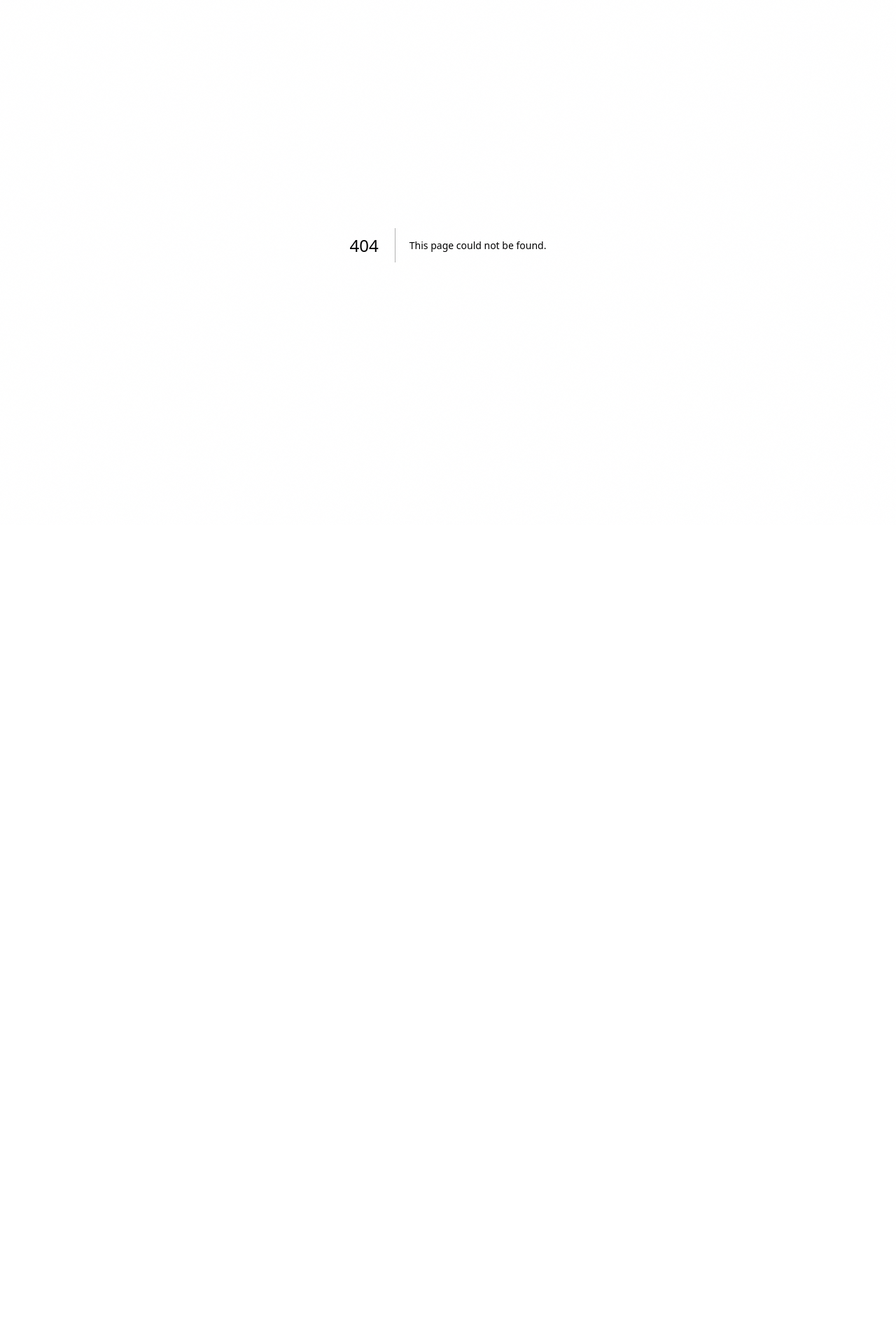
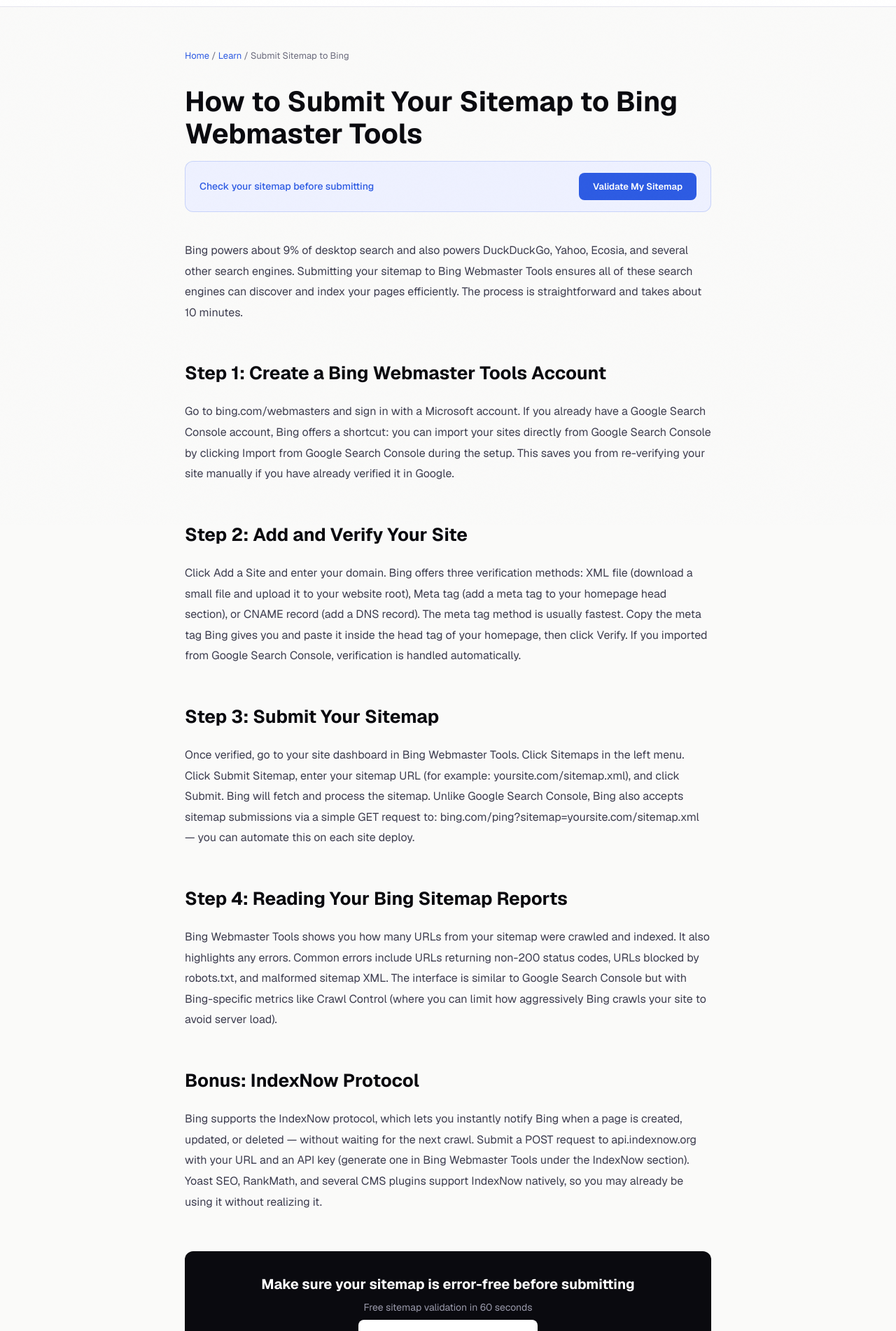
Before and after one commit to Watermelon-Coctail-Bar/sitemap-fixer, a Next.js app: page /learn/submit-sitemap-bing in a window 1280 px wide. Before the commit this address had no page. Shown: the part 50-1952 px from the top of the page at 70% size. Before the commit the page ends 800 px from the top, so only its background shows below. Built offline with nearby package versions, Linux system fonts and the light colour scheme.

Commit message:
Create page.tsx

```diff
--- /dev/null
+++ b/src/app/learn/submit-sitemap-bing/page.tsx
@@ -0,0 +1,45 @@
+import type { Metadata } from 'next';
+export const metadata: Metadata = {
+  title: 'How to Submit Your Sitemap to Bing Webmaster Tools | SitemapFixer',
+  description: "Step-by-step guide to submitting your XML sitemap to Bing Webmaster Tools. Includes how to verify your site, submit the sitemap, and read the reports.",
+  alternates: { canonical: 'https://sitemapfixer.com/learn/submit-sitemap-bing' },
+};
+export default function Page() {
+  return (
+    <div style={{ maxWidth: 800, margin: '0 auto', padding: '60px 24px' }}>
+      <nav style={{ fontSize: 13, color: '#6b6b7d', marginBottom: 32 }}>
+        <a href="/" style={{ color: '#2d5be3', textDecoration: 'none' }}>Home</a>{' / '}
+        <a href="/learn" style={{ color: '#2d5be3', textDecoration: 'none' }}>Learn</a>{' / '}
+        <span>Submit Sitemap to Bing</span>
+      </nav>
+      <h1 style={{ fontSize: 40, fontWeight: 700, color: '#0a0a0f', marginBottom: 16, lineHeight: 1.15 }}>How to Submit Your Sitemap to Bing Webmaster Tools</h1>
+      <div style={{ background: '#eef1ff', border: '1px solid rgba(45,91,227,0.2)', borderRadius: 12, padding: '16px 20px', marginBottom: 40, display: 'flex', alignItems: 'center', justifyContent: 'space-between', gap: 16 }}>
+        <span style={{ fontSize: 14, color: '#2d5be3', fontWeight: 500 }}>Check your sitemap before submitting</span>
+        <a href="/" style={{ background: '#2d5be3', color: 'white', padding: '10px 20px', borderRadius: 8, textDecoration: 'none', fontWeight: 600, fontSize: 13 }}>Validate My Sitemap</a>
+      </div>
+      <div style={{ fontSize: 16, color: '#3d3d4f', lineHeight: 1.85 }}>
+        <p style={{ marginBottom: 24 }}>Bing powers about 9% of desktop search and also powers DuckDuckGo, Yahoo, Ecosia, and several other search engines. Submitting your sitemap to Bing Webmaster Tools ensures all of these search engines can discover and index your pages efficiently. The process is straightforward and takes about 10 minutes.</p>
+
+        <h2 style={{ fontSize: 26, fontWeight: 700, color: '#0a0a0f', marginTop: 48, marginBottom: 16 }}>Step 1: Create a Bing Webmaster Tools Account</h2>
+        <p style={{ marginBottom: 24 }}>Go to bing.com/webmasters and sign in with a Microsoft account. If you already have a Google Search Console account, Bing offers a shortcut: you can import your sites directly from Google Search Console by clicking Import from Google Search Console during the setup. This saves you from re-verifying your site manually if you have already verified it in Google.</p>
+
+        <h2 style={{ fontSize: 26, fontWeight: 700, color: '#0a0a0f', marginTop: 48, marginBottom: 16 }}>Step 2: Add and Verify Your Site</h2>
+        <p style={{ marginBottom: 24 }}>Click Add a Site and enter your domain. Bing offers three verification methods: XML file (download a small file and upload it to your website root), Meta tag (add a meta tag to your homepage head section), or CNAME record (add a DNS record). The meta tag method is usually fastest. Copy the meta tag Bing gives you and paste it inside the head tag of your homepage, then click Verify. If you imported from Google Search Console, verification is handled automatically.</p>
+
+        <h2 style={{ fontSize: 26, fontWeight: 700, color: '#0a0a0f', marginTop: 48, marginBottom: 16 }}>Step 3: Submit Your Sitemap</h2>
+        <p style={{ marginBottom: 24 }}>Once verified, go to your site dashboard in Bing Webmaster Tools. Click Sitemaps in the left menu. Click Submit Sitemap, enter your sitemap URL (for example: yoursite.com/sitemap.xml), and click Submit. Bing will fetch and process the sitemap. Unlike Google Search Console, Bing also accepts sitemap submissions via a simple GET request to: bing.com/ping?sitemap=yoursite.com/sitemap.xml — you can automate this on each site deploy.</p>
+
+        <h2 style={{ fontSize: 26, fontWeight: 700, color: '#0a0a0f', marginTop: 48, marginBottom: 16 }}>Step 4: Reading Your Bing Sitemap Reports</h2>
+        <p style={{ marginBottom: 24 }}>Bing Webmaster Tools shows you how many URLs from your sitemap were crawled and indexed. It also highlights any errors. Common errors include URLs returning non-200 status codes, URLs blocked by robots.txt, and malformed sitemap XML. The interface is similar to Google Search Console but with Bing-specific metrics like Crawl Control (where you can limit how aggressively Bing crawls your site to avoid server load).</p>
+
+        <h2 style={{ fontSize: 26, fontWeight: 700, color: '#0a0a0f', marginTop: 48, marginBottom: 16 }}>Bonus: IndexNow Protocol</h2>
+        <p style={{ marginBottom: 24 }}>Bing supports the IndexNow protocol, which lets you instantly notify Bing when a page is created, updated, or deleted — without waiting for the next crawl. Submit a POST request to api.indexnow.org with your URL and an API key (generate one in Bing Webmaster Tools under the IndexNow section). Yoast SEO, RankMath, and several CMS plugins support IndexNow natively, so you may already be using it without realizing it.</p>
+      </div>
+      <div style={{ background: '#0a0a0f', borderRadius: 12, padding: '32px', textAlign: 'center', marginTop: 56 }}>
+        <div style={{ fontSize: 20, fontWeight: 700, color: 'white', marginBottom: 8 }}>Make sure your sitemap is error-free before submitting</div>
+        <div style={{ color: '#9999aa', marginBottom: 20, fontSize: 14 }}>Free sitemap validation in 60 seconds</div>
+        <a href="/" style={{ background: 'white', color: '#0a0a0f', padding: '14px 28px', borderRadius: 8, textDecoration: 'none', fontWeight: 700 }}>Validate My Sitemap Free</a>
+      </div>
+    </div>
+  );
+}
```
